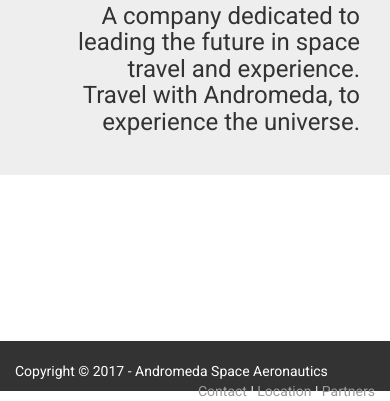
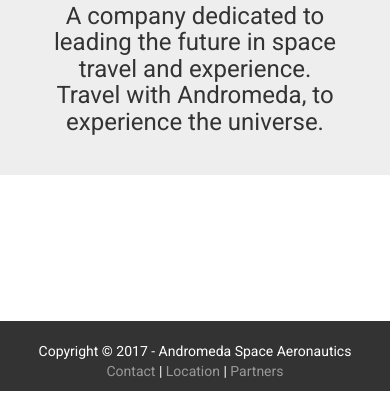
Before and after one commit to cmbdom/andromedaspace, a plain HTML site: page home.html in a window 390 px wide. Shown: the part 453-854 px from the top of the page. Drawn offline with nearby package versions, Linux system fonts and the light colour scheme.

Commit message:
fix for mobile

```diff
--- a/css/main.css
+++ b/css/main.css
@@ -40,6 +40,16 @@ textarea {
 .footer a {
 	color: #999
 }
+@media only screen and (max-width: 992px) {
+    .footer {
+        height: 70px;
+    }
+}
+@media only screen and (max-width: 768px) {
+    .footer, .text-right {
+        text-align: center;
+    }
+}
 .padding-carousel {
 	padding: 0px 0;
 }
```
Also changed, not shown: about.html (+1 -1 lines).
